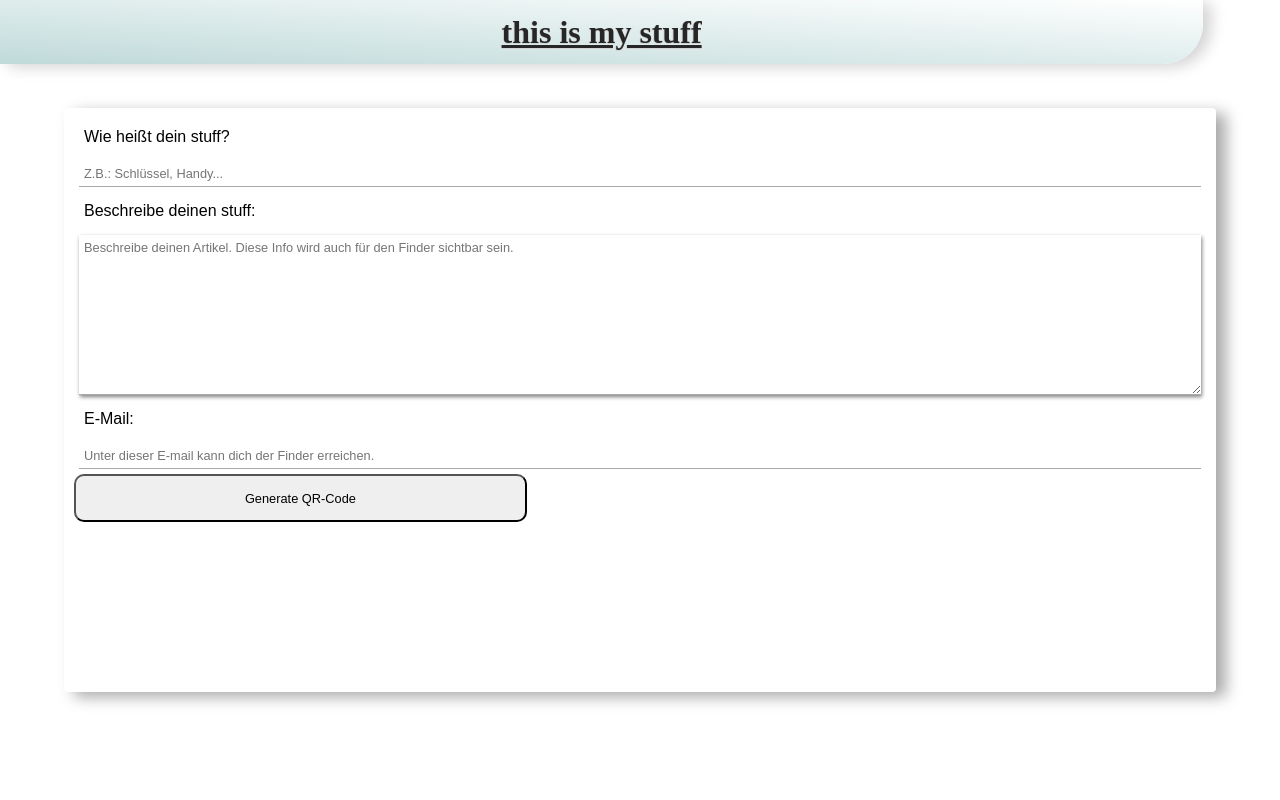
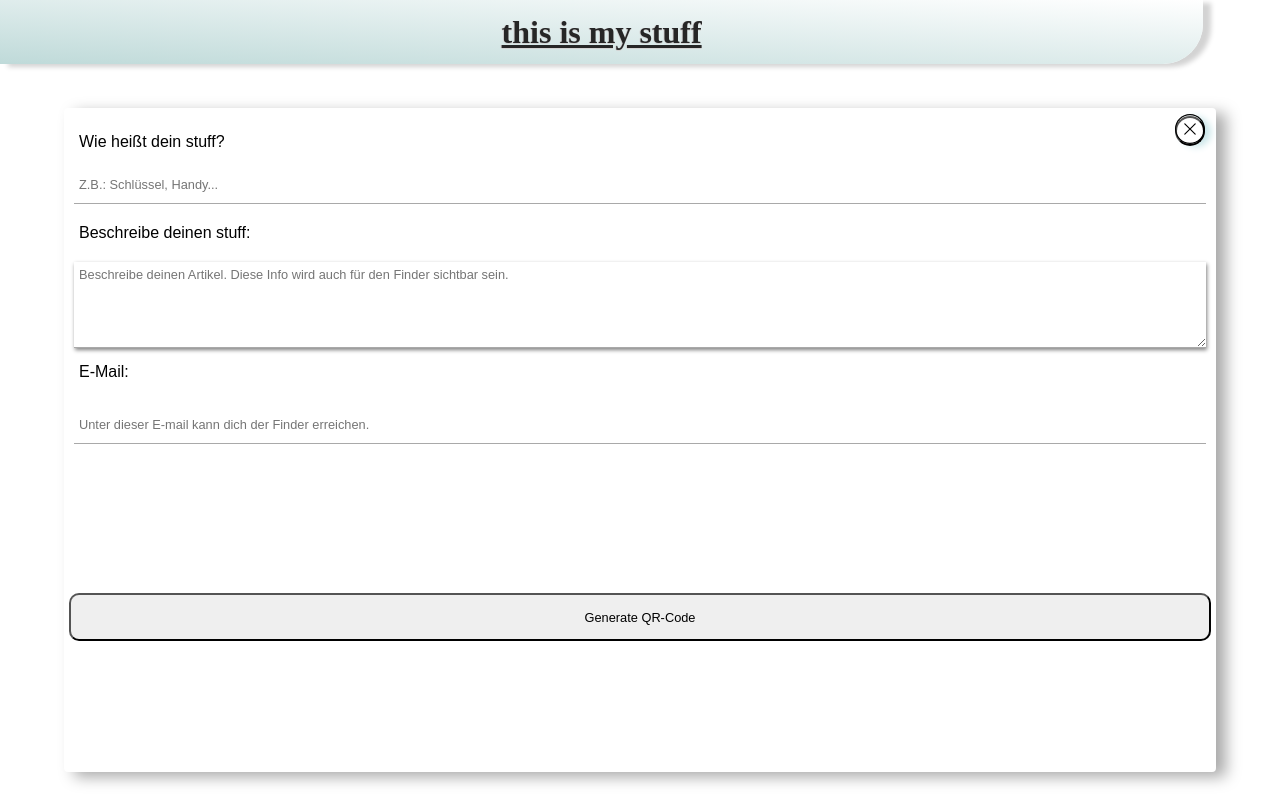
Before and after one commit to hajocirksena/capstone-project, a React (Create React App) app in the folder client/: page /formular in a window 1280 px wide. Built offline with nearby package versions, Linux system fonts and the light colour scheme.

Commit message:
Add cancel button & grid to formular

```diff
--- a/client/src/AddButton.js
+++ b/client/src/AddButton.js
@@ -6,22 +6,23 @@ export default function Button({ onClick }) {
   return (
     <AddButton onClick={onClick}>
       <Link to="/formular">
-        <img src="./images/plus.svg" height="48px" />
+        <img src="./images/plus.svg" height="48px" alt="add card" />
       </Link>
     </AddButton>
   )
 }
 
 const AddButton = styled.button`
-  background: #95c1c1;
+  background: transparent;
   color: darkgray;
   margin: auto;
-  margin-bottom: 15px;
+  margin-bottom: 3vh;
   width: 60px;
   height: 60px;
   display: flex;
   justify-content: center;
   align-items: center;
+  border: none;
   border-radius: 50px;
-  box-shadow: 0 6px 8px #0004;
+  box-shadow: 6px 1px 7px grey;
 `
--- a/client/src/App.js
+++ b/client/src/App.js
@@ -1,6 +1,6 @@
 import React from 'react'
 import GlobalStyles from './GlobalStyle'
-import { BrowserRouter as Router, Switch, Route, Link } from 'react-router-dom'
+import { BrowserRouter as Router, Switch, Route } from 'react-router-dom'
 import Card from './Card'
 import Header from './Header'
 import Formular from './Formular'
--- a/client/src/Card.js
+++ b/client/src/Card.js
@@ -16,7 +16,7 @@ export default function Cards() {
                 unter {el.mail} zu erreichen.
               </TextSmallStyled>
               <QrStyled>
-                <img src={el.qr} width="80px" alt="QR-Code" />
+                <img src={el.qr} width="80px" height="80px" alt="QR-Code" />
               </QrStyled>
             </CardStyled>
           </div>
@@ -60,7 +60,6 @@ const TitleStyled = styled.h2`
 const Wrapper = styled.div`
   display: flex;
   flex-wrap: nowrap;
-  /* height: 91vh; */
   padding-bottom: 30px;
   overflow-x: scroll;
   scroll-snap-type: x mandatory;
@@ -75,13 +74,12 @@ const CardStyled = styled.div`
   background-image: linear-gradient(
       to bottom left,
       rgba(245, 246, 252, 0.45),
-      #b0d1d1
+      rgb(202, 230, 233)
     ),
     ${props => props.image};
   background-size: cover;
   width: 90vw;
   height: 72vh;
-  color: black;
   border-radius: 4px;
   box-shadow: 10px 5px 15px darkgray;
   scroll-snap-align: center;
--- /dev/null
+++ b/client/src/CloseButton.js
@@ -0,0 +1,25 @@
+import React from 'react'
+import styled from 'styled-components/'
+import { Link } from 'react-router-dom'
+
+export default function CloseButton({ onClick }) {
+  return (
+    <Button onClick={onClick}>
+      <Link to="/">
+        <img src="./images/close.svg" height="30px" alt="close formular" />
+      </Link>
+    </Button>
+  )
+}
+
+const Button = styled.button`
+  background: transparent;
+  color: darkgray;
+  width: 30px;
+  height: 30px;
+  display: flex;
+  justify-content: center;
+  align-items: center;
+  border-radius: 50px;
+  box-shadow: 6px 1px 7px rgb(202, 230, 233);
+`
--- a/client/src/Formular.js
+++ b/client/src/Formular.js
@@ -1,6 +1,7 @@
 import React from 'react'
 import styled from 'styled-components'
 import { useForm } from 'react-hook-form'
+import CloseButton from './CloseButton'
 
 export default function App() {
   const { register, handleSubmit, errors } = useForm()
@@ -10,17 +11,24 @@ export default function App() {
     <>
       <CardStyled>
         <Form onSubmit={handleSubmit(onSubmit)}>
-          <Label for="item">Wie heißt dein stuff? </Label>
-          <Input
+          <CloseButtonStyle>
+            <CloseButton />
+          </CloseButtonStyle>
+
+          <ItemLabel for="item">Wie heißt dein stuff? </ItemLabel>
+          <ItemInput
             name="item"
             id="item"
             type="text"
             placeholder="Z.B.: Schlüssel, Handy..."
             ref={register({ required: true, maxLength: 150 })}
           />
-          {errors.item && <span>Gib deinem stuff einen Namen!</span>}
-          <Label for="description">Beschreibe deinen stuff: </Label>
-          <Textarea
+          {errors.item && <ErrorMsg>Gib deinem stuff einen Namen!</ErrorMsg>}
+
+          <DescriptionLabel for="description">
+            Beschreibe deinen stuff:
+          </DescriptionLabel>
+          <DescriptionInput
             name="description"
             id="description"
             type="text"
@@ -28,73 +36,119 @@ export default function App() {
             ref={register({ required: true, maxLength: 150 })}
           />
           {errors.description && (
-            <span>
+            <ErrorMsg>
               Dieses Feld ist notwendig, aber bitte fasse Dich kurz. Max 200
               Zeichen!
-            </span>
+            </ErrorMsg>
           )}
 
-          <Label for="mail">E-Mail:</Label>
-          <Input
+          <MailLabel for="mail">E-Mail:</MailLabel>
+          <MailInput
             name="mail"
             id="mail"
             type="text"
             placeholder="Unter dieser E-mail kann dich der Finder erreichen."
             ref={register({ required: true })}
           />
-          {errors.mail && <span>Bitte gebe eine gültige E-Mail ein!</span>}
-          <Button type="submit">Generate QR-Code</Button>
+          {errors.mail && (
+            <ErrorMsg>Bitte gebe eine gültige E-Mail ein!</ErrorMsg>
+          )}
+
+          <SubmitButton type="submit">Generate QR-Code</SubmitButton>
         </Form>
       </CardStyled>
     </>
   )
 }
 
-const Button = styled.button`
-  font-size: 0.8em;
-  height: 2em;
-  width: 40%;
-  height: 48px;
-  border-radius: 10px;
+const Form = styled.form`
+  display: grid;
+  grid-template-rows: 1fr 1fr 1fr 1fr 1fr 1fr 1fr 1fr 1fr 1fr 1fr 1fr;
+  grid-template-columns: 1fr 4fr 1fr;
 `
-const Textarea = styled.textarea`
-  font-family: sans-serif;
-  font-size: 0.8em;
+const CloseButtonStyle = styled.button`
+  grid-row: 1;
+  grid-column: 6;
+  border: none;
+  background: transparent;
+  height: 35px;
+`
+
+const ItemLabel = styled.label`
+  grid-row: 1;
+  grid-column: 1/6;
+  text-align: left;
   padding: 5px;
-  margin: 5px;
-  height: 20vh;
-  border: none;
-  box-shadow: 1px 2px 4px grey;
-  border-bottom: 1px solid darkgray;
+  margin: 15px 5px 0px 5px;
 `
-const Input = styled.input`
+const ItemInput = styled.input`
+  grid-row: 2;
+  grid-column: span 6;
   font-size: 0.8em;
   padding: 5px;
   margin: 5px;
   border: none;
   border-bottom: 1px solid darkgray;
 `
-const Label = styled.label`
+
+const DescriptionLabel = styled.label`
+  grid-row: 3;
+  grid-column: 1/6;
+  text-align: left;
+  padding: 5px;
+  margin: 10px 5px 5px 5px;
+`
+const DescriptionInput = styled.textarea`
+  grid-row: 4/6;
+  grid-column: span 6;
+  font-family: sans-serif;
+  font-size: 0.8em;
+  padding: 5px;
+  margin: 5px;
+  border: none;
+  box-shadow: 1px 2px 4px grey;
+  border-bottom: 1px solid darkgray;
+`
+
+const MailLabel = styled.label`
+  grid-row: 6;
   text-align: left;
   padding: 5px;
   margin: 5px;
 `
+const MailInput = styled.input`
+  grid-row: 7;
+  grid-column: span 6;
+  font-size: 0.8em;
+  padding: 5px;
+  margin: 5px;
+  border: none;
+  border-bottom: 1px solid darkgray;
+`
 
-const Form = styled.form`
-  display: flex;
-  flex-direction: column;
-  justify-content: center;
+const SubmitButton = styled.button`
+  grid-row: 11;
+  grid-column: span 6;
+  font-size: 0.8em;
+  height: 2em;
+  height: 48px;
+  border-radius: 10px;
 `
 
 const CardStyled = styled.div`
   position: relative;
   top: 5%;
-  padding: 10px;
+  padding: 5px;
   margin-left: 5vw;
   margin-right: 5vw;
   width: 90vw;
-  height: 73vh;
+  height: 83vh;
   color: black;
   border-radius: 4px;
   box-shadow: 10px 5px 15px darkgray;
 `
+const ErrorMsg = styled.span`
+  font-size: 0.6em;
+  color: red;
+  text-align: left;
+`
--- a/client/src/Header.js
+++ b/client/src/Header.js
@@ -19,7 +19,7 @@ const HeaderFrame = styled.span`
   background: linear-gradient(to bottom left, white, #bfdad9);
   margin-right: 6vw;
   border-bottom-right-radius: 40px;
-  box-shadow: 8px 3px 15px lightgray;
+  box-shadow: 8px 3px 5px lightgray;
 `
 const Name = styled.h2`
   font-family: OpenSans-Regular;
```
Also changed, not shown: client/public/images/close.svg (added), 1 other file (tests, documents, lock files or other folders).
